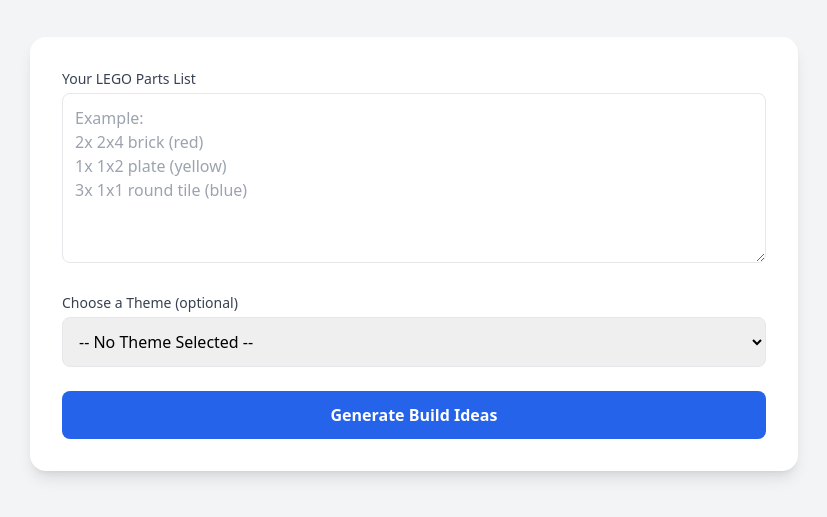
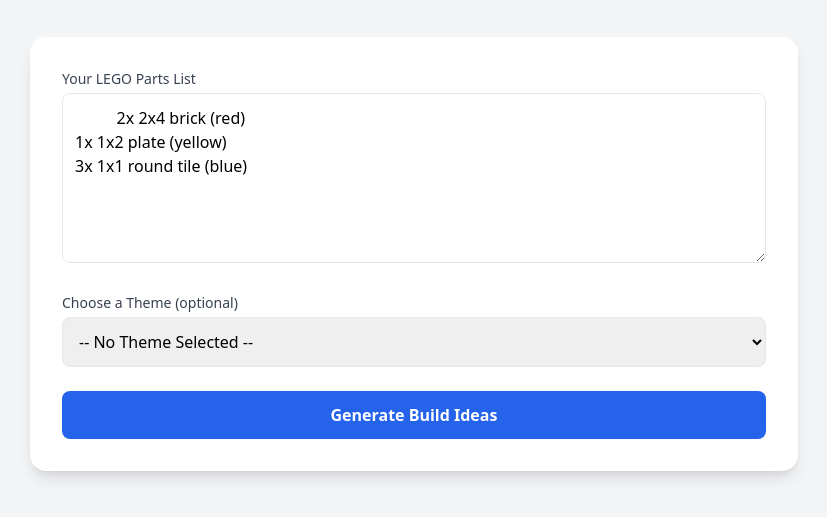
Before and after one commit to adamwparks/brickdesigner, a website: page public/index.html in a window 1280 px wide. Shown: the part 103-620 px from the top of the page, without its empty margins (226-1053 px from the left). Drawn offline with nearby package versions, Linux system fonts and the light colour scheme.

Commit message:
use actual text as placeholder so you can run it immediately

```diff
--- a/public/index.html
+++ b/public/index.html
@@ -18,7 +18,9 @@
     <form id="lego-form" class="space-y-6">
       <div>
         <label for="parts" class="block text-sm font-medium text-gray-700 mb-1">Your LEGO Parts List</label>
-        <textarea id="parts" name="parts" rows="6" class="w-full p-3 border rounded-lg focus:ring focus:ring-blue-200" placeholder="Example:&#10;2x 2x4 brick (red)&#10;1x 1x2 plate (yellow)&#10;3x 1x1 round tile (blue)"></textarea>
+        <textarea id="parts" name="parts" rows="6" class="w-full p-3 border rounded-lg focus:ring focus:ring-blue-200" placeholder="Example:&#10;2x 2x4 brick (red)&#10;1x 1x2 plate (yellow)&#10;3x 1x1 round tile (blue)">
+          2x 2x4 brick (red)&#10;1x 1x2 plate (yellow)&#10;3x 1x1 round tile (blue)
+        </textarea>
       </div>
 
       <div>
```
